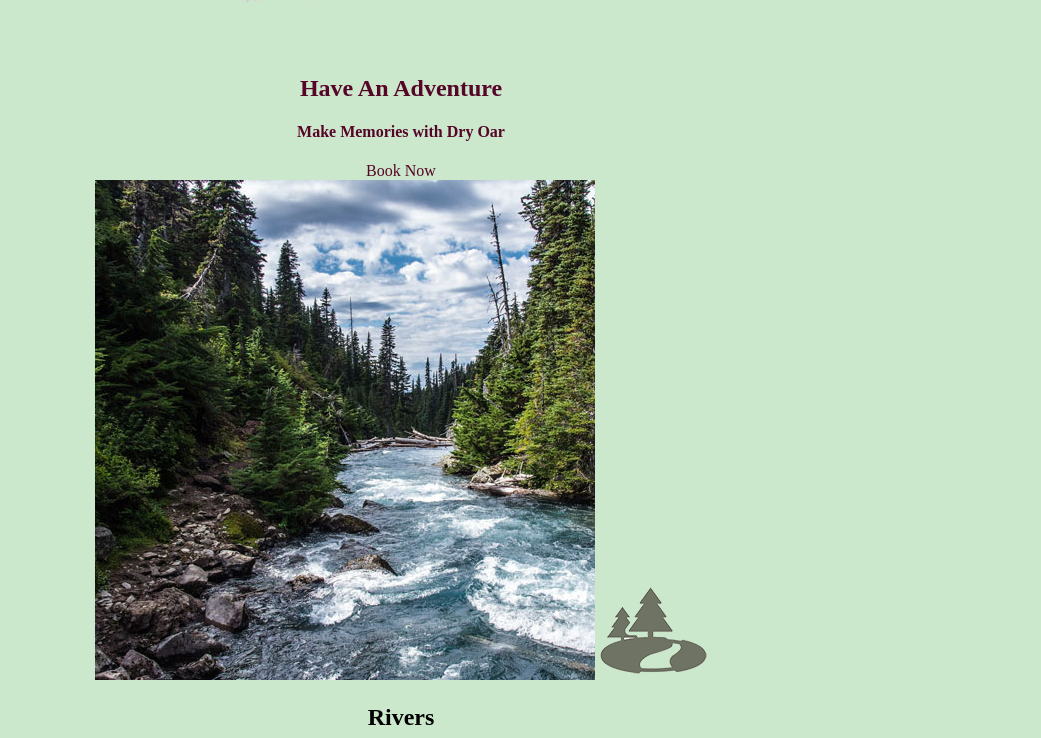
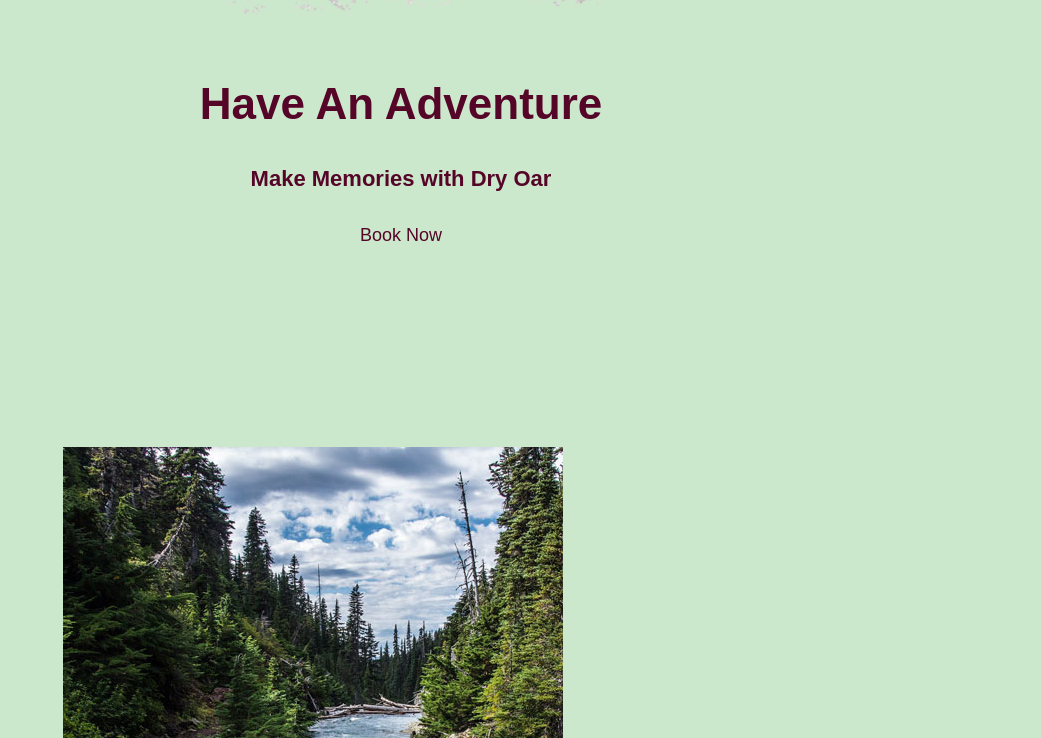
Before and after one commit to DMcozart/wdd130, a plain HTML site: page wwr/index.html in a window 1280 px wide. Shown: the part 902-1640 px from the top of the page, without its empty margins (239-1280 px from the left). Drawn offline with Linux system fonts and the light colour scheme.

Commit message:
more css work

```diff
--- a/wwr/styles/style.css
+++ b/wwr/styles/style.css
@@ -6,6 +6,7 @@ nav a{
     text-align: center;
     text-decoration: none;
     color:#CCE8CC;
+    padding: 35px;
 }
 #hero-msg h1{
     text-align: center;
@@ -22,9 +23,13 @@ main section{
 #background {
     height: 725px;
 }
-body{
-background-color:#CCE8CC;
-    }
+body {
+    background-color: #CCE8CC;
+    font-family: Raleway, Arial, sans-serif;
+    font-size: 22px;
+    margin: 0;
+    padding: 0;
+}
 header{
     background-color:#550527;}
 nav a:hover{
@@ -33,6 +38,8 @@ nav a:hover{
 }
 .book, .join{
     background-color:#CCE8CC;
+    font-size: 18px;
+    padding: 15px 30px;
 }
 .book:hover, .join:hover{
     background-color:#CCE8CC;
@@ -42,10 +49,14 @@ nav a:hover{
 }
 .msg{
     background-color:#550527;
+    line-height: 1.5em;
+    padding: 35px;
 }
 footer{
     background-color:#CCE8CC;
     color:#550527;
+    padding: 25px 50px;
+    margin-top: 200px;
 }
 footer a{
     color:#550527;
@@ -55,6 +66,8 @@ footer a:hover{
 }
 .home-title{
     color:#550527;
+    font-size: 2em;
+    margin-top: 10px;
 }
 h4{
     color:#550527;
@@ -62,6 +75,8 @@ h4{
 .book, .join{
     color:#550527;
     text-decoration: none;
+    margin-top: 50px;
+    border-radius:5px;
 }
 .book:hover, .join:hover{
     color:#550527;
@@ -71,6 +86,8 @@ h4{
 }
 .msg p{
     color:white;
+    font-size: .8em;
+    padding-bottom: 15px;
 }
 .logo{
     width: 80px;
@@ -89,3 +106,24 @@ footer p a:hover{
     color:white;
     background-color: #550527;
 }
+h2 {
+    margin: 0;
+}
+#logo_link{
+    padding-top: 5px;
+}
+.icon{
+    padding: 15px 30px;
+}
+footer .social img{
+    padding-top: 15px;
+}
+.rivers-card, .camping-card, .rapids-card  {
+    margin: 200px 0;
+}
+.card-img{
+    border: 10px;
+}
+main section img{
+    box-sizing: border-box;
+}
```
